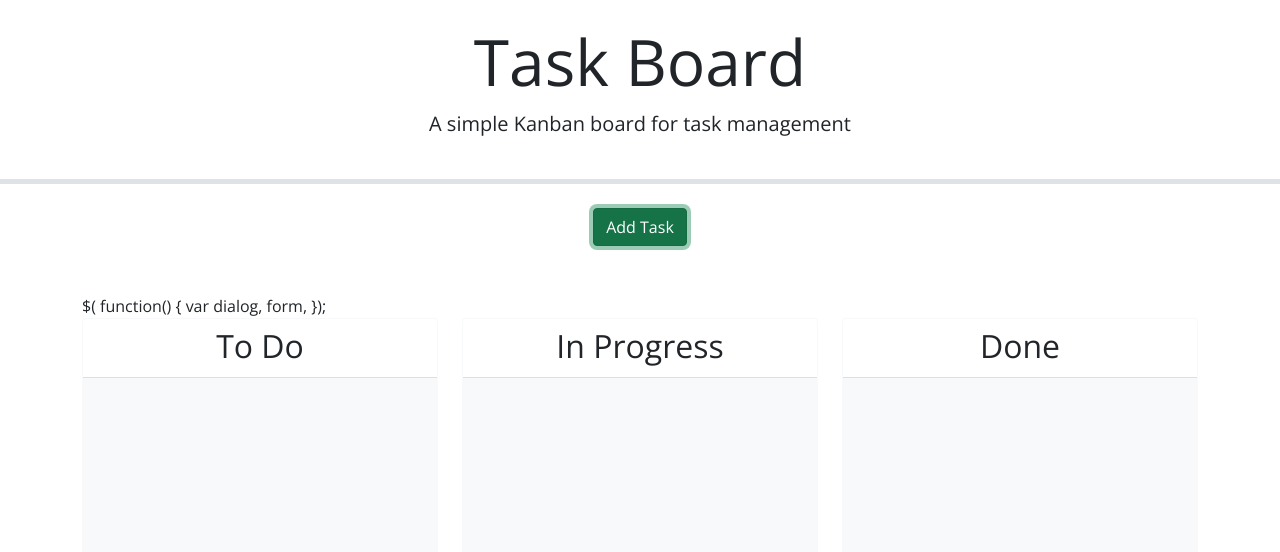
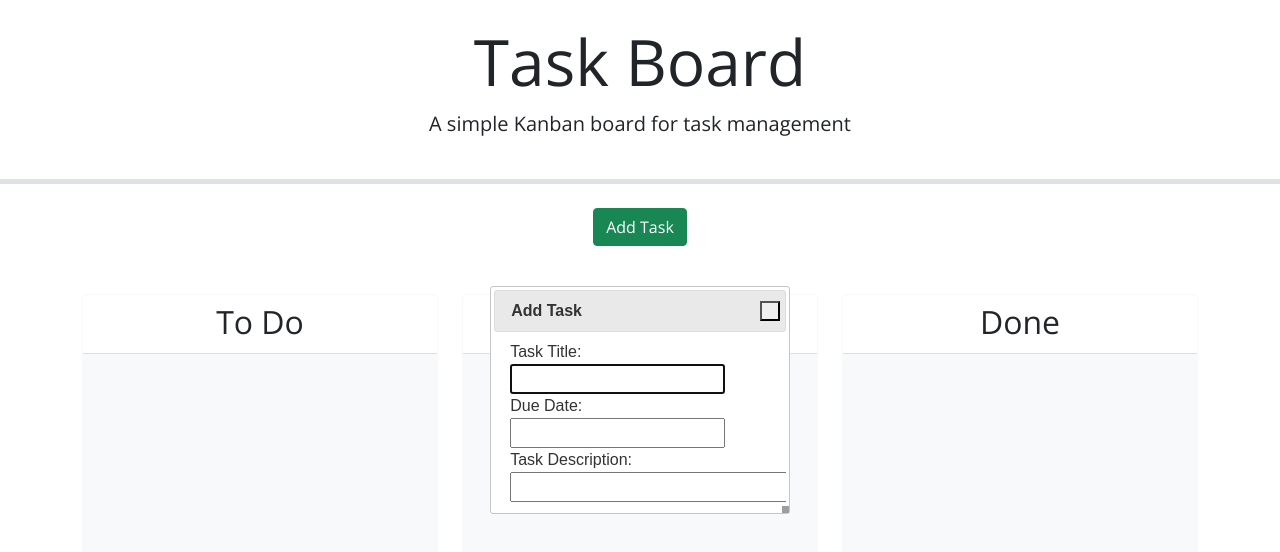
Before and after one commit to katiebug23425/Task-Board-Third-Party-APIs, a plain HTML site: page index.html in a window 1280 px wide. Both pictures are taken after a click on the button "Add Task". Drawn offline with nearby package versions, Linux system fonts and the light colour scheme; grey boxes are pictures that could not be loaded.

Commit message:
added popup add task button initial only, still have to resize and style

```diff
--- a/assets/css/style.css
+++ b/assets/css/style.css
@@ -14,3 +14,7 @@ body {
 .task-card:hover {
   cursor: grab;
 }
+
+form {
+  display: none;
+}
--- a/assets/js/script.js
+++ b/assets/js/script.js
@@ -1,6 +1,20 @@
 // Retrieve tasks and nextId from localStorage
 let taskList = JSON.parse(localStorage.getItem("tasks"));
 let nextId = JSON.parse(localStorage.getItem("nextId"));
+
+$("#task").click(function() {
+    $("form").dialog({
+      appendTo: '#popup',
+      title: "Add Task"
+    });
+  });
+
+  $( function() {
+    $( "#datepicker" ).datepicker({
+      changeMonth: true,
+      changeYear: true
+    });
+  } );
 
 // Todo: create a function to generate a unique task id
 function generateTaskId() {
--- a/index.html
+++ b/index.html
@@ -22,13 +22,26 @@
   </header>
   <div class="container">
     <div class="text-center mb-5">
-      <button class="btn btn-success" data-bs-toggle="modal" data-bs-target="#formModal">Add Task</button>
+      <button id="task" class="btn btn-success" data-bs-toggle="modal" data-bs-target="#formModal">Add Task</button>
     </div>
     <!-- Todo: Create a modal with a form to add tasks -->
-    $( function() {
-      var dialog, form,
 
-    });
+    <div id="popup">
+
+
+    </div>
+
+    <form>
+      Task Title:
+      <input type="text">
+      <br>
+      Due Date:
+      <input type="text" id="datepicker">
+      <br>
+      Task Description:
+      <input type="text" size="50">
+    </form>
+
     <div class="row swim-lanes text-center justify-content-between">
       <div class="col-12 col-lg-4 d-flex">
         <div id="to-do" class="card border-light mb-3 lane flex-grow-1">
```
